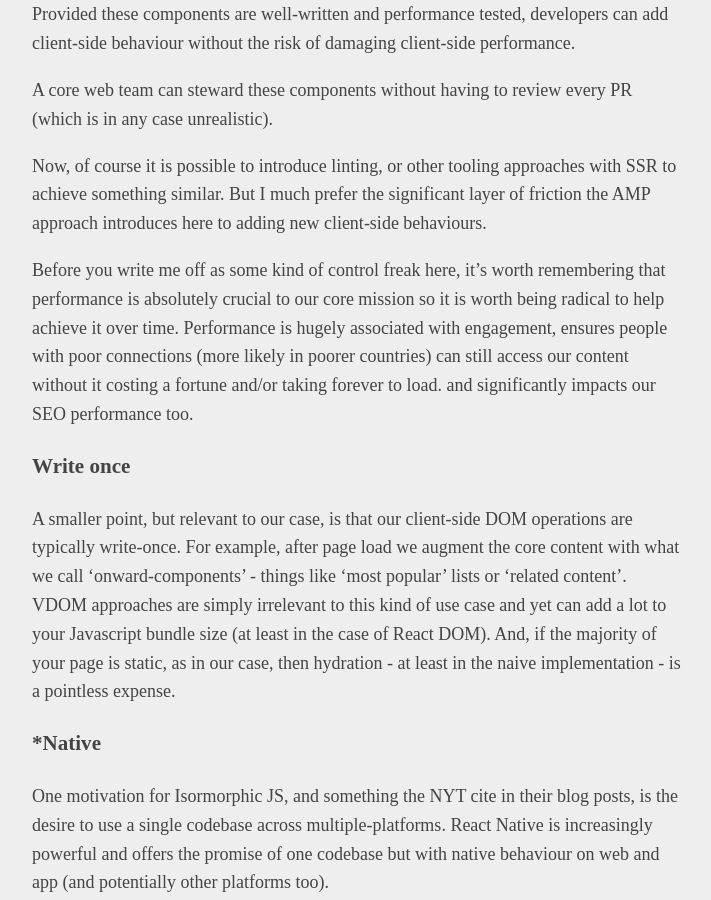
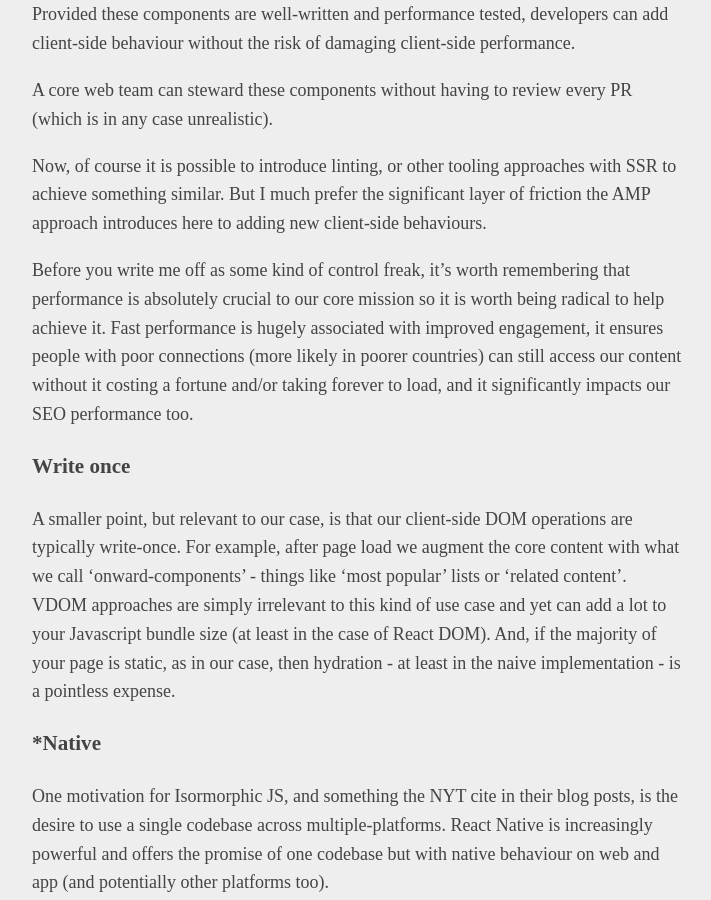
Before and after one commit to nicl/nicl.github.com, a Jekyll site: the page built from _posts/2019-07-20-amp.md, in a window 1280 px wide and 900 px high, scrolled down 3127 px. Shown: the whole window, without its empty margins (283-994 px from the left). Built offline with Jekyll 4.4.1, drawn with Linux system fonts in a browser that asks for light colours; our own code applies the rules of GitHub Pages for plain Markdown files.

Commit message:
Some corrections

```diff
--- a/_posts/2019-07-20-amp.md
+++ b/_posts/2019-07-20-amp.md
@@ -33,9 +33,9 @@ appear to be operating in the same space!
 
 ## Lessons from AMP
 
-As a self-professed full-stack\* developer and, at the time of writing,
-tech-lead for www.theguardian.com, I've been thinking about which
-approach is best for my beloved Grauniad. And I've come to the
+As a self-professed full-stack\* developer and, at the time
+of writing, tech-lead for www.theguardian.com, I've been thinking about
+which approach is best for my beloved Grauniad. And I've come to the
 conclusion that the AMP approach is ultimately the better way for us.
 
 By 'AMP approach' I mean loosely: a server-side that produces markup,
@@ -136,13 +136,13 @@ approaches with SSR to achieve something similar. But I much prefer the
 significant layer of friction the AMP approach introduces here to adding
 new client-side behaviours.
 
-Before you write me off as some kind of control freak here, it's worth
+Before you write me off as some kind of control freak, it's worth
 remembering that performance is absolutely crucial to our core mission
-so it is worth being radical to help achieve it over time. Performance
-is hugely associated with engagement, ensures people with poor
+so it is worth being radical to help achieve it. Fast performance is
+hugely associated with improved engagement, it ensures people with poor
 connections (more likely in poorer countries) can still access our
-content without it costing a fortune and/or taking forever to load. and
-significantly impacts our SEO performance too.
+content without it costing a fortune and/or taking forever to load, and
+it significantly impacts our SEO performance too.
 
 ### Write once
 
```
